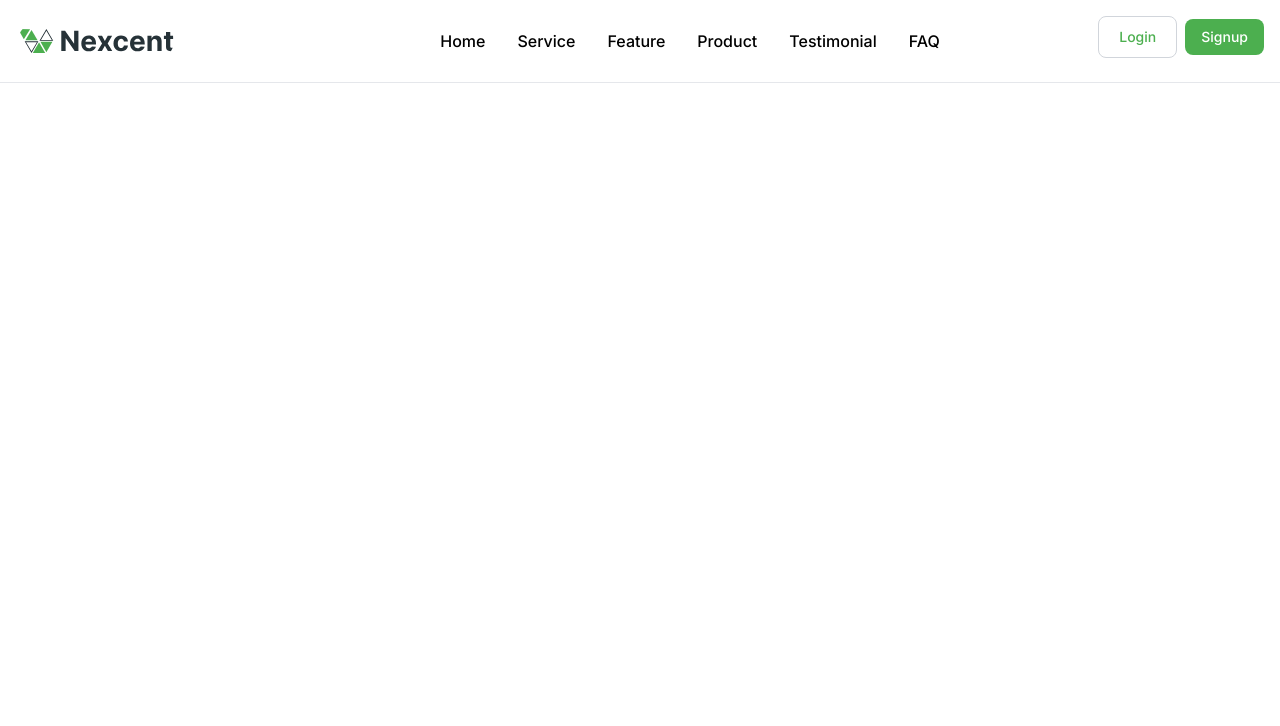
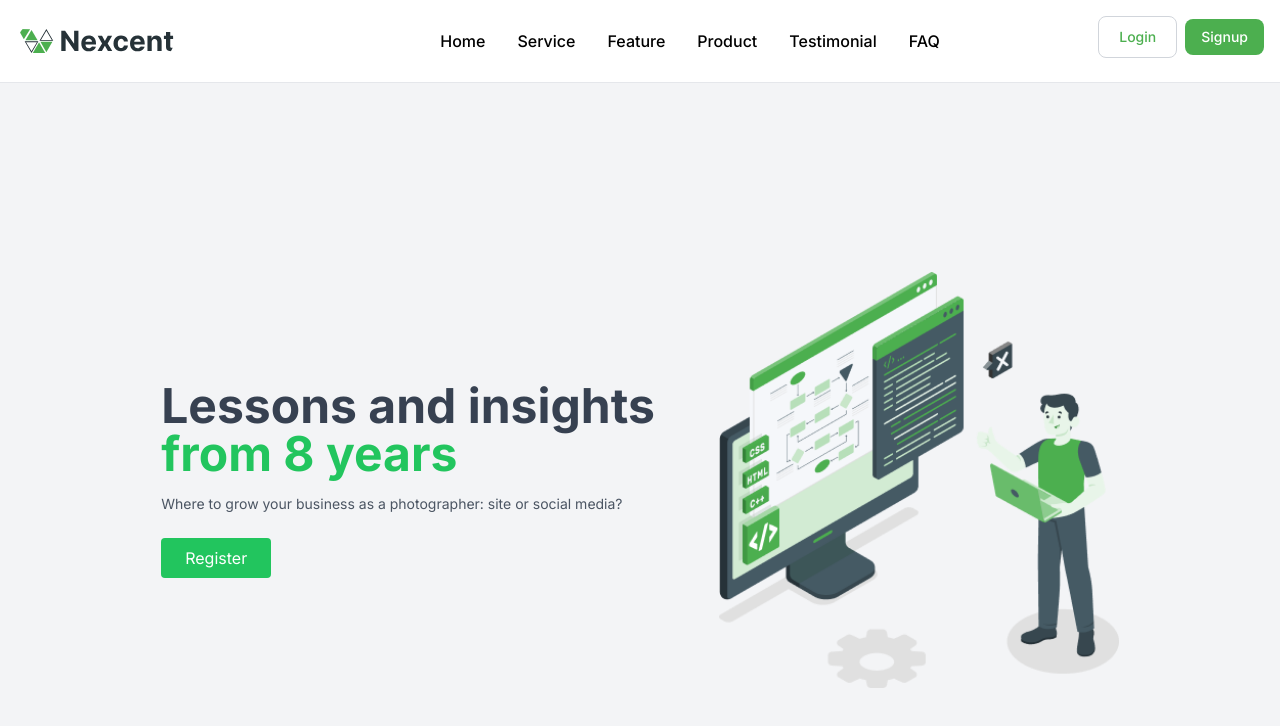
Before and after one commit to Abhishek-Gupta-1/ppa-assignment-nexcent, a Next.js app: page / in a window 1280 px wide. Shown: the top 726 px of the page. Built offline with nearby package versions, Linux system fonts and the light colour scheme.

Commit message:
feat(hero-page): add initial hero section

```diff
--- a/app/page.tsx
+++ b/app/page.tsx
@@ -6,7 +6,7 @@ export default function Home() {
   return (
 
     <div className="pt-20 h-screen w-full">
-      {/* <HeroPage /> */}
+      <HeroPage />
     </div>
 
 
--- a/components/core/HeroPage.tsx
+++ b/components/core/HeroPage.tsx
@@ -0,0 +1,25 @@
+"use client";
+import React from 'react';
+import Image from 'next/image';
+
+export const HeroPage = () => {
+    return (
+        <div className="flex items-center justify-center min-h-screen bg-gray-100">
+            <div className="text-pretty">
+                <h1 className="text-5xl font-bold text-gray-700">
+                    Lessons and insights
+                    <span className="block text-green-500">from 8 years</span>
+                </h1>
+                <p className="mt-4 text-gray-600 text-sm">
+                    Where to grow your business as a photographer: site or social media?
+                </p>
+                <button className="mt-6 px-6 py-2 text-white bg-green-500 rounded-sm">
+                    Register
+                </button>
+            </div>
+            <div className="ml-16">
+                <Image src="/illustration.png" alt="Illustration" width={400} height={400} />
+            </div>
+        </div>
+    );
+};
```
Also changed, not shown: public/Illustration.png (added).
